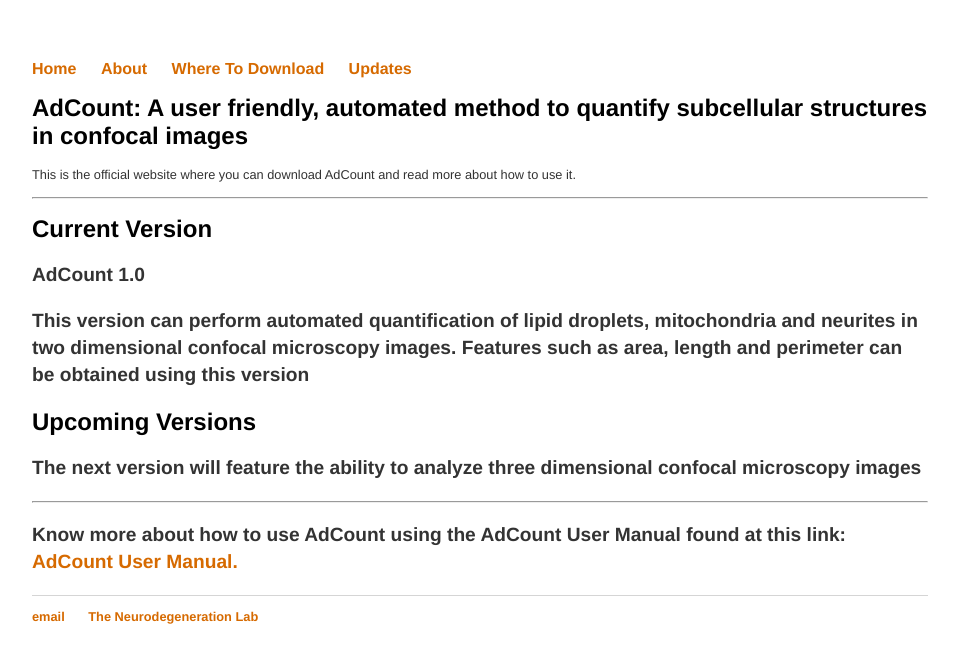
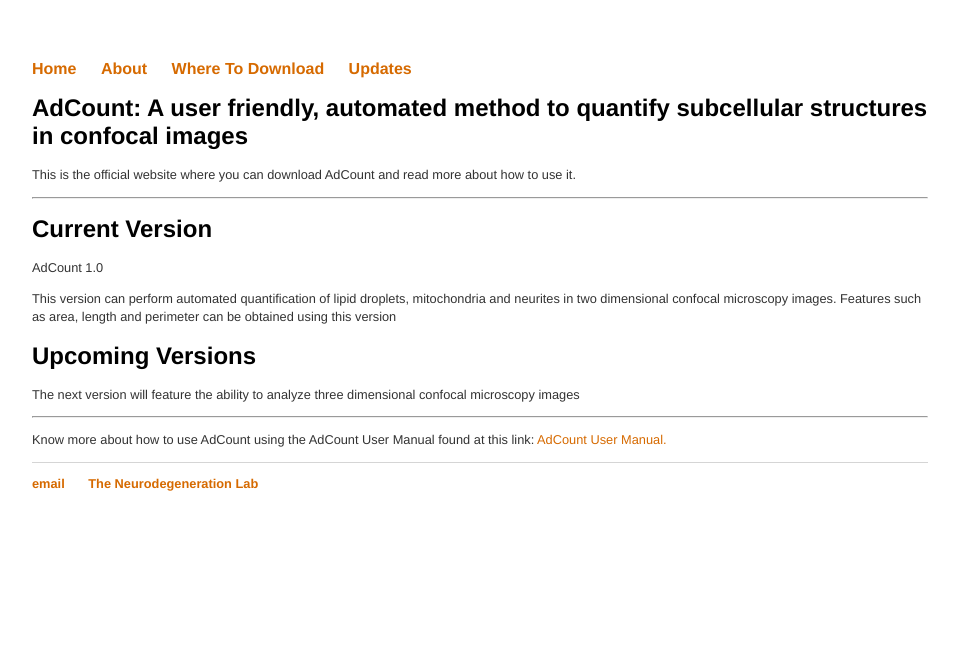
Before and after one commit to adcount/adcount.github.io, a Jekyll site: the page built from updates/index.html, in a window 1280 px wide. Shown: the top 663 px of the page, without its empty margins (160-1119 px from the left). Built offline with Jekyll 4.4.1, drawn with Linux system fonts in a browser that asks for light colours.

```diff
--- a/updates/index.html
+++ b/updates/index.html
@@ -6,12 +6,12 @@ title: AdCount
 	<h1>AdCount: A user friendly, automated method to quantify subcellular structures in confocal images</h1>
 	<p>This is the official website where you can download AdCount and read more about how to use it.</p> <hr>
 
-	<h1>Current Version<h1>
-        <p>AdCount 1.0<p>
+	<h1>Current Version</h1>
+        <p>AdCount 1.0</p>
 	<p>This version can perform automated quantification of lipid droplets, mitochondria and neurites in two dimensional confocal microscopy images. Features such as area, length and perimeter can be obtained using this version</p>
 
-	<h1>Upcoming Versions<h>
-	<p>The next version will feature the ability to analyze three dimensional confocal microscopy images<p>
+	<h1>Upcoming Versions</h1>
+	<p>The next version will feature the ability to analyze three dimensional confocal microscopy images</p>
 
   <hr>
 
```
